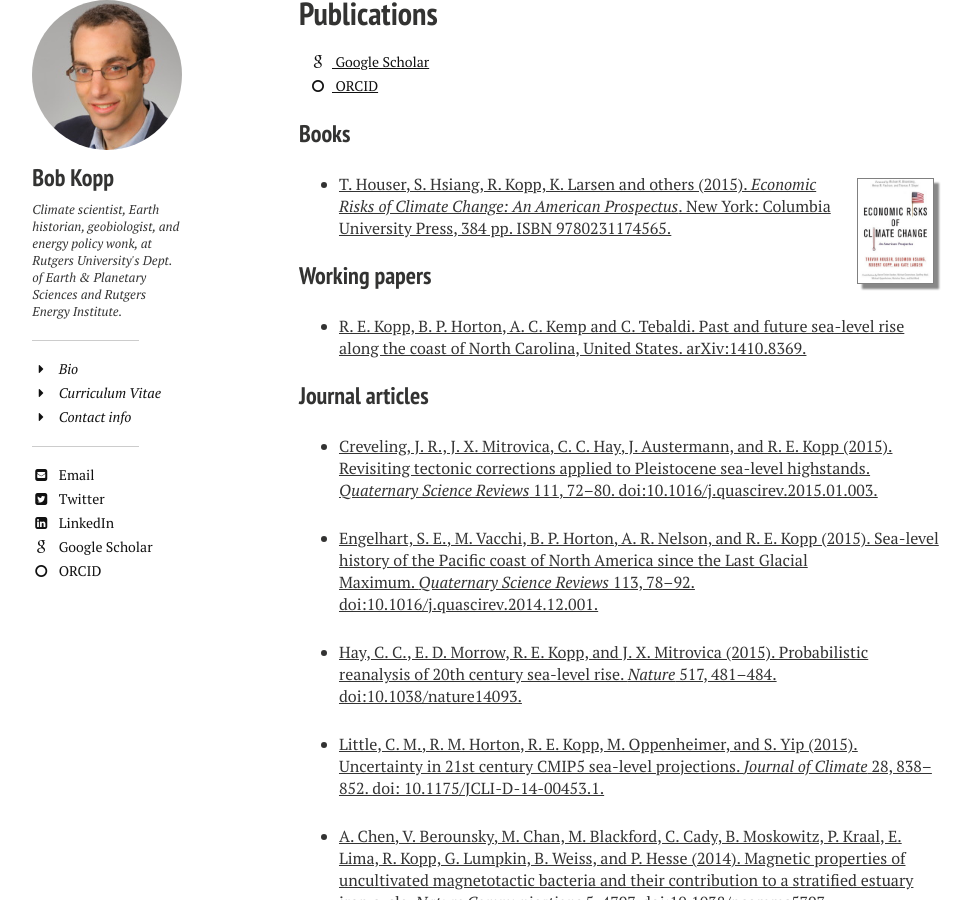
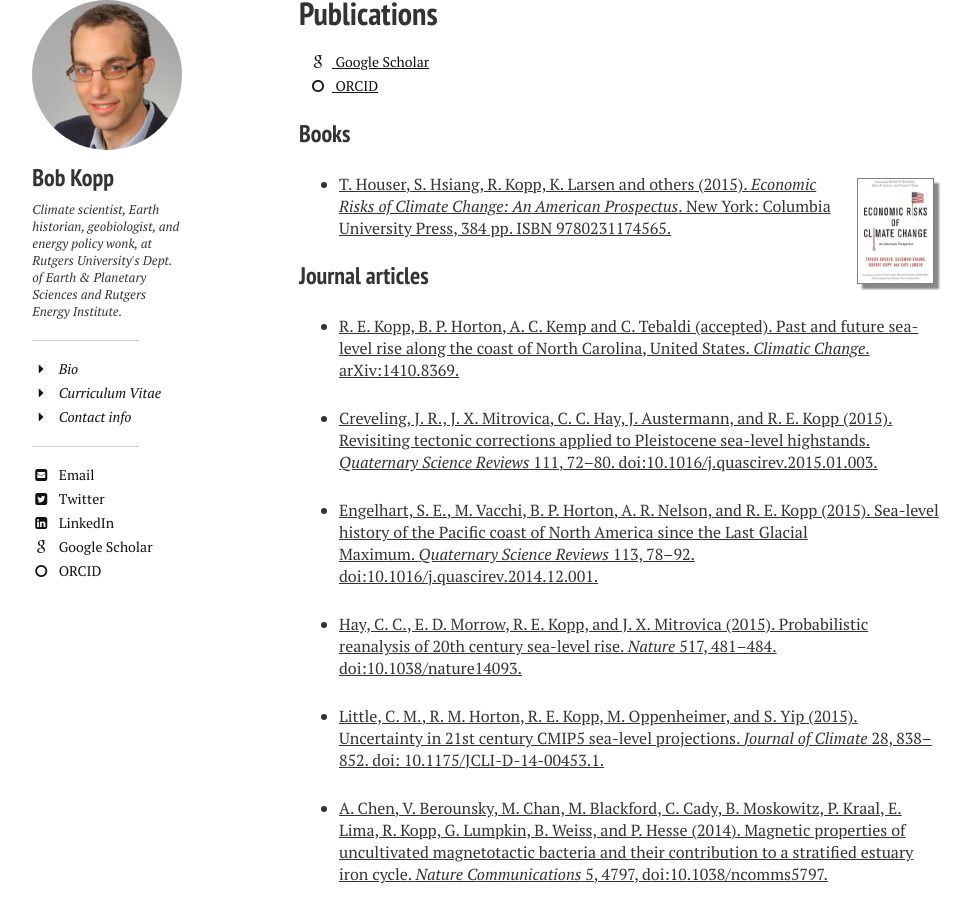
Before and after one commit to mrke/bobkopp.github.io, a Jekyll site: the page built from papers/index.md, in a window 1280 px wide and 900 px high, scrolled down 1081 px. Shown: the whole window, without its empty margins (21-992 px from the left). Built offline with Jekyll 4.4.1, drawn with Linux system fonts in a browser that asks for light colours; nearby versions of some CDN libraries.

Commit message:
NC paper accepted

```diff
--- a/papers/index.md
+++ b/papers/index.md
@@ -35,11 +35,9 @@ image:
 
 * [T. Houser, S. Hsiang, R. Kopp, K. Larsen and others (2015). _Economic Risks of Climate Change: An American Prospectus_. New York: Columbia University Press, 384 pp. ISBN 9780231174565.](http://www.climateprospectus.org)
 
-### Working papers
+### Journal articles
 
-* [R. E. Kopp, B. P. Horton, A. C. Kemp and C. Tebaldi. Past and future sea-level rise along the coast of North Carolina, United States. arXiv:1410.8369.](http://arxiv.org/abs/1410.8369)
-
-### Journal articles
+* [R. E. Kopp, B. P. Horton, A. C. Kemp and C. Tebaldi (accepted). Past and future sea-level rise along the coast of North Carolina, United States. _Climatic Change_. arXiv:1410.8369.](http://arxiv.org/abs/1410.8369)
 
 * [Creveling, J. R., J. X. Mitrovica, C. C. Hay, J. Austermann, and R. E. Kopp (2015). Revisiting tectonic corrections applied to Pleistocene sea-level highstands. _Quaternary Science Reviews_ 111, 72–80\. doi:10.1016/j.quascirev.2015.01.003.](http://dx.doi.org/10.1016/j.quascirev.2015.01.003)
 
```
